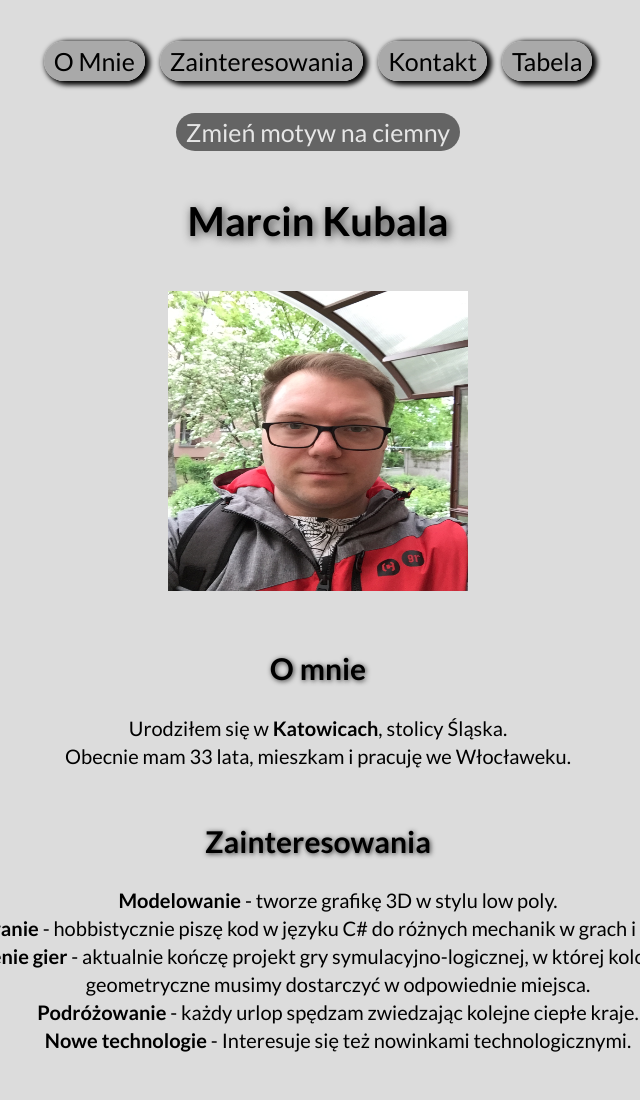
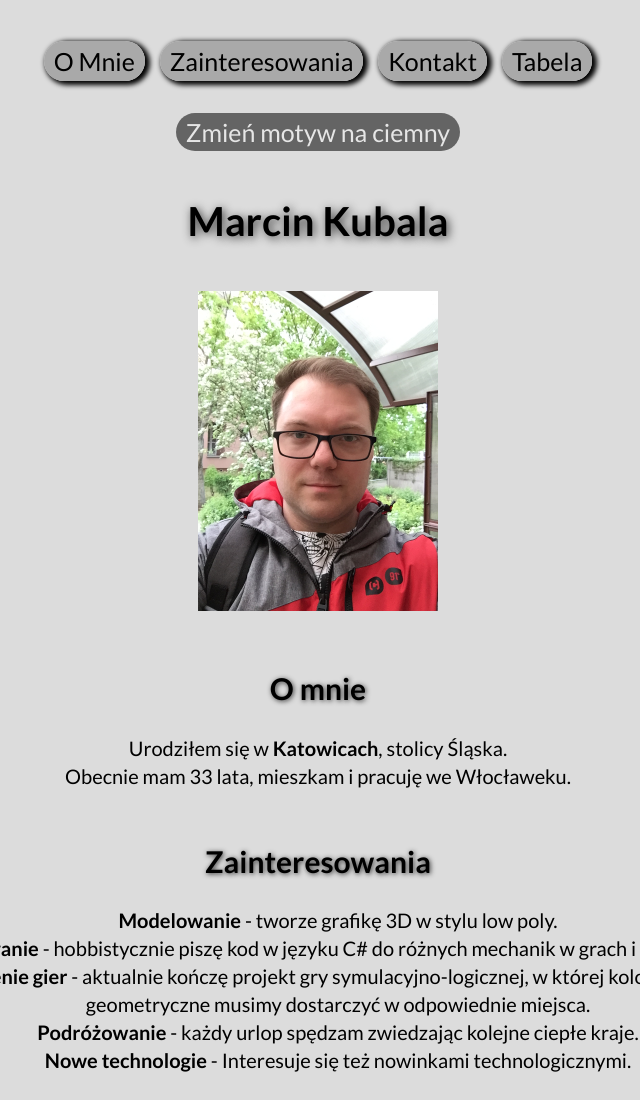
Before and after one commit to M4rti89/homepage, a plain HTML site: page index.html in a window 1280 px wide. Shown: the top 1100 px of the page, without its empty margins (322-962 px from the left). Drawn offline with nearby package versions, Linux system fonts and the light colour scheme.

Commit message:
image size change

```diff
--- a/index.html
+++ b/index.html
@@ -44,7 +44,7 @@
     <main>
         <section class="section__info">
             <h1 class="section__main">Marcin Kubala</h1>
-            <img class="section__image" height="300" width="300"
+            <img class="section__image" height="320" width="240"
                 src="https://raw.githubusercontent.com/M4rti89/homepage/main/img/IMG-0094.JPG"
                 alt="Marcin Kubala" />
             <h2 class="section__heading" id="oMnie">O mnie</h2>
```
